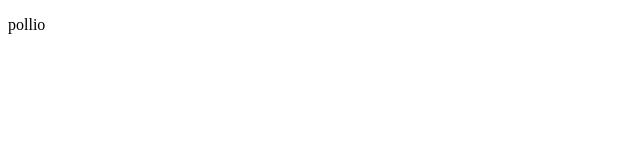
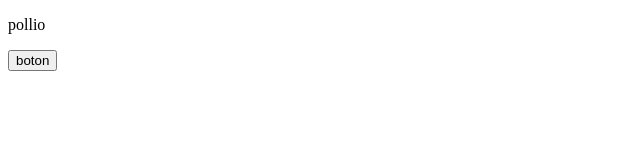
Before and after one commit to pabloPN/git_prueba, a plain HTML site: page index.html in a window 1280 px wide. Shown: the whole page, without its empty margins (0-640 px from the left). Drawn offline with Linux system fonts and the light colour scheme.

Commit message:
ahora boto

```diff
--- a/index.html
+++ b/index.html
@@ -8,5 +8,6 @@
 </head>
 <body>
     <p>pollio</p>
+    <button type="submit">boton</button>
 </body>
 </html>
```
